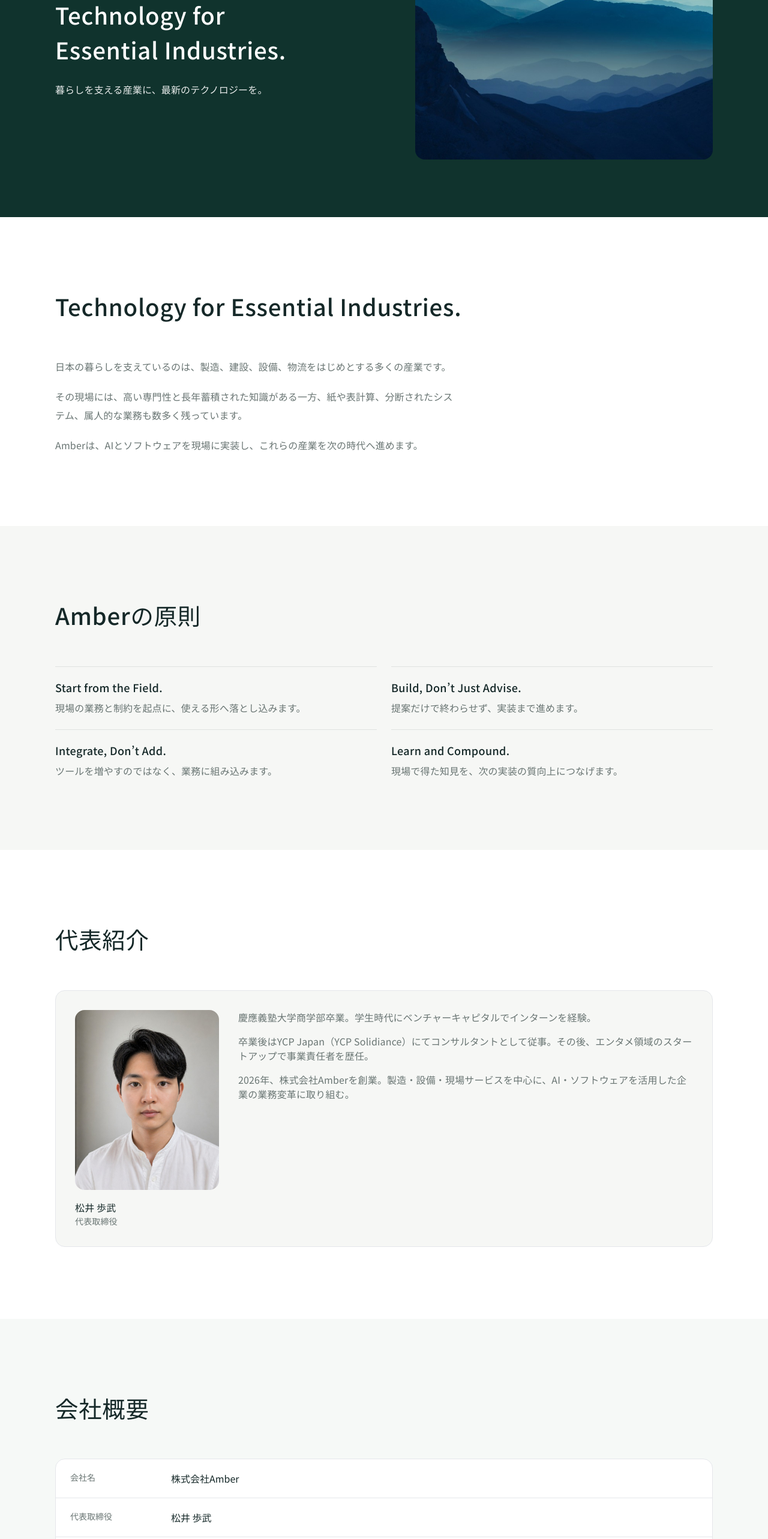
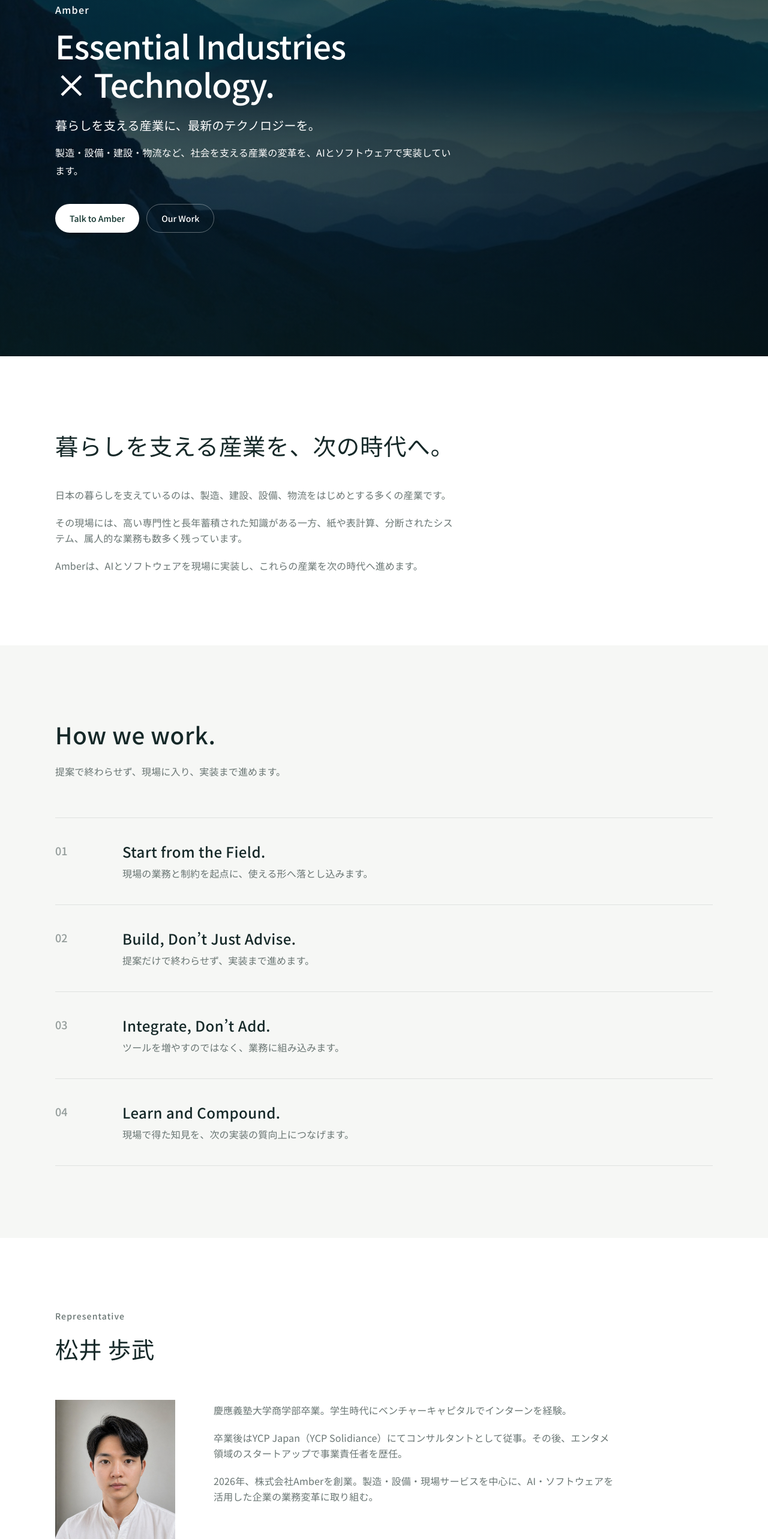
Before and after one commit to ayuuum/Amber_HP, a Next.js app: page /company in a window 1280 px wide. Shown: the part 234-2800 px from the top of the page at 60% size. Built offline with nearby package versions, Linux system fonts and the light colour scheme; no server answers.

Commit message:
refactor: Companyページを刷新し、TOPから Real Operations を外す
会社ページをフルブリード構成に作り直し、TOPの重複セクションを削除して情報設計を整理する。

Co-authored-by: Cursor <cursoragent@cursor.com>

```diff
--- a/app/company/page.tsx
+++ b/app/company/page.tsx
@@ -3,9 +3,6 @@ import Image from 'next/image'
 import Link from 'next/link'
 import Header from '@/components/Header'
 import Footer from '@/components/Footer'
-import PageHero from '@/components/ui/PageHero'
-import SectionHeader from '@/components/ui/SectionHeader'
-import ContactCTA from '@/components/ui/ContactCTA'
 import CompanyContactRedirect from './CompanyContactRedirect'
 import { companyPage } from '@/data/services'
 import { buildContactHref } from '@/lib/contact'
@@ -13,92 +10,165 @@ import { siteUrl } from '@/lib/site-metadata'
 import FadeUp from '@/components/home/FadeUp'
 
 export const metadata: Metadata = {
-  title: '会社情報',
-  description: '現場が回り続ける仕組みを、技術で実装する。株式会社Amberのミッション、原則、代表、会社概要。',
+  title: 'Company | Essential Industries × Technology',
+  description:
+    '暮らしを支える産業に、最新のテクノロジーを。株式会社Amberのミッション、原則、代表、会社概要。',
   alternates: { canonical: `${siteUrl}/company` },
 }
 
 export default function CompanyPage() {
+  const contactHref = buildContactHref('company')
+  const { hero, mission, principles, representative, profile, cta } = companyPage
+
   return (
     <main className="min-h-screen bg-white">
       <CompanyContactRedirect />
       <Header />
-      <PageHero
-        tone="dark"
-        eyebrow="Company"
-        headingLines={companyPage.hero.headingLines}
-        body={companyPage.hero.body}
-        image={{ src: '/images/about-mission-mountain.png', alt: 'Amberのミッションを表すイメージ' }}
-      />
 
-      <section className="home-section bg-white">
-        <div className="home-container">
-          <FadeUp>
-            <SectionHeader heading={companyPage.mission.headingLines} />
-          </FadeUp>
-          <div className="max-w-2xl space-y-5">
-            {companyPage.mission.paragraphs.map((p) => (
-              <p key={p.slice(0, 20)} className="text-base leading-[1.9] text-secondary">
-                {p}
-              </p>
-            ))}
+      {/* Hero — full-bleed */}
+      <section className="relative flex min-h-[70vh] items-end md:min-h-[828px] md:items-center">
+        <div className="absolute inset-0 overflow-hidden">
+          <Image
+            src={hero.image}
+            alt={hero.imageAlt}
+            fill
+            priority
+            className="object-cover object-center"
+            sizes="100vw"
+          />
+          <div
+            className="absolute inset-0 bg-[linear-gradient(90deg,rgba(0,0,0,0.28)_0%,rgba(0,0,0,0.38)_55%,rgba(0,0,0,0.48)_100%),linear-gradient(0deg,rgba(16,51,45,0.55)_0%,rgba(16,51,45,0.18)_45%,rgba(16,51,45,0.4)_100%)]"
+            aria-hidden
+          />
+        </div>
+
+        <div className="home-container relative z-10 w-full pb-16 pt-28 md:pb-24 md:pt-32">
+          <div className="max-w-3xl">
+            <p className="mb-4 text-sm font-medium tracking-[0.08em] text-white md:text-base">
+              {hero.brand}
+            </p>
+            <h1 className="home-hero-title mb-5 md:mb-6">{hero.heading}</h1>
+            <p className="mb-4 max-w-2xl text-lg font-medium leading-relaxed !text-white md:text-xl">
+              {hero.subheading}
+            </p>
+            <p className="mb-10 max-w-2xl text-base leading-[1.9] !text-white">{hero.body}</p>
+            <div className="flex flex-col gap-3 sm:flex-row sm:items-center">
+              <Link href={contactHref} className="btn-pill-on-dark w-full sm:w-auto">
+                {hero.primaryCta}
+              </Link>
+              <Link href={hero.secondaryHref} className="btn-pill-ghost-on-dark w-full sm:w-auto">
+                {hero.secondaryCta}
+              </Link>
+            </div>
           </div>
         </div>
       </section>
 
-      <section className="home-section bg-off-white">
+      {/* Mission — body-led, no repeated tagline */}
+      <section className="home-section bg-white" aria-labelledby="company-mission-heading">
         <div className="home-container">
           <FadeUp>
-            <SectionHeader heading="Amberの原則" />
+            <div className="max-w-3xl">
+              <h2 id="company-mission-heading" className="home-h2 mb-8 md:mb-10">
+                {mission.lead}
+              </h2>
+              <div className="space-y-5">
+                {mission.paragraphs.map((p) => (
+                  <p key={p.slice(0, 24)} className="home-body max-w-2xl text-pretty">
+                    {p}
+                  </p>
+                ))}
+              </div>
+            </div>
           </FadeUp>
-          <ul className="grid gap-6 md:grid-cols-2">
-            {companyPage.principles.map((item) => (
-              <li key={item.title} className="border-t border-sequoia-black/10 pt-5">
-                <h3 className="mb-2 text-lg font-medium text-sequoia-black">{item.title}</h3>
-                <p className="text-sm leading-relaxed text-secondary md:text-base">{item.description}</p>
-              </li>
-            ))}
-          </ul>
         </div>
       </section>
 
-      <section className="home-section bg-white">
+      {/* Principles — large typography list */}
+      <section className="home-section bg-off-white" aria-labelledby="company-principles-heading">
         <div className="home-container">
           <FadeUp>
-            <SectionHeader heading="代表紹介" />
+            <div className="mb-12 max-w-3xl md:mb-16">
+              <h2 id="company-principles-heading" className="home-h2 mb-5">
+                {principles.heading}
+              </h2>
+              <p className="home-body max-w-2xl">{principles.lead}</p>
+            </div>
           </FadeUp>
-          <div className="home-card grid gap-8 border border-sequoia-black/8 bg-off-white p-6 md:grid-cols-[240px_1fr] md:p-8">
-            <div>
-              <div className="relative aspect-[4/5] overflow-hidden rounded-2xl">
+
+          <ol className="divide-y divide-sequoia-black/10 border-y border-sequoia-black/10">
+            {principles.items.map((item, index) => (
+              <li
+                key={item.title}
+                className="grid gap-4 py-8 md:grid-cols-[4.5rem_minmax(0,1fr)] md:gap-10 md:py-10"
+              >
+                <span className="font-medium tabular-nums text-secondary/70 md:text-lg">
+                  {String(index + 1).padStart(2, '0')}
+                </span>
+                <div>
+                  <h3 className="mb-2 text-xl font-medium text-sequoia-black md:text-2xl">
+                    {item.title}
+                  </h3>
+                  <p className="max-w-2xl text-sm leading-relaxed text-secondary md:text-base">
+                    {item.description}
+                  </p>
+                </div>
+              </li>
+            ))}
+          </ol>
+        </div>
+      </section>
+
+      {/* Representative — no card */}
+      <section className="home-section bg-white" aria-labelledby="company-rep-heading">
+        <div className="home-container">
+          <FadeUp>
+            <p className="home-label mb-4">{representative.heading}</p>
+            <h2 id="company-rep-heading" className="home-h2 mb-10 md:mb-14">
+              {representative.name}
+            </h2>
+          </FadeUp>
+
+          <div className="grid items-start gap-8 md:grid-cols-[180px_minmax(0,1fr)] md:gap-12 lg:grid-cols-[200px_minmax(0,1fr)] lg:gap-16">
+            <div className="w-40 md:w-full">
+              <div className="relative aspect-[4/5] overflow-hidden bg-off-white">
                 <Image
-                  src={companyPage.representative.photo}
-                  alt={`${companyPage.representative.title} ${companyPage.representative.name}の写真`}
+                  src={representative.photo}
+                  alt={`${representative.title} ${representative.name}の写真`}
                   fill
                   className="object-cover"
-                  sizes="240px"
+                  sizes="(max-width:768px) 160px, 200px"
                 />
               </div>
-              <p className="mt-4 font-medium text-sequoia-black">{companyPage.representative.name}</p>
-              <p className="text-sm text-secondary">{companyPage.representative.title}</p>
+              <p className="mt-3 text-sm text-secondary">{representative.title}</p>
             </div>
-            <div className="space-y-4 text-sm leading-relaxed text-secondary md:text-base">
-              {companyPage.representative.bio.map((p) => (
-                <p key={p.slice(0, 24)}>{p}</p>
+            <div className="space-y-5 pt-1">
+              {representative.bio.map((p) => (
+                <p key={p.slice(0, 24)} className="home-body max-w-2xl text-pretty">
+                  {p}
+                </p>
               ))}
             </div>
           </div>
         </div>
       </section>
 
-      <section className="home-section bg-light-green/40">
+      {/* Profile — simple definition list */}
+      <section className="home-section bg-off-white" aria-labelledby="company-profile-heading">
         <div className="home-container">
           <FadeUp>
-            <SectionHeader heading="会社概要" />
+            <h2 id="company-profile-heading" className="home-h2 mb-10 md:mb-14">
+              {profile.heading}
+            </h2>
           </FadeUp>
-          <dl className="home-card divide-y divide-sequoia-black/8 border border-sequoia-black/8 bg-white">
-            {companyPage.profile.map((row) => (
-              <div key={row.label} className="grid gap-2 px-6 py-5 md:grid-cols-[160px_1fr]">
-                <dt className="text-sm font-medium text-secondary">{row.label}</dt>
+
+          <dl className="max-w-3xl divide-y divide-sequoia-black/10 border-y border-sequoia-black/10">
+            {profile.rows.map((row) => (
+              <div
+                key={row.label}
+                className="grid gap-2 py-5 md:grid-cols-[9rem_minmax(0,1fr)] md:gap-8 md:py-6"
+              >
+                <dt className="text-sm text-secondary">{row.label}</dt>
                 <dd className="text-sm leading-relaxed text-sequoia-black md:text-base">{row.value}</dd>
               </div>
             ))}
@@ -106,19 +176,35 @@ export default function CompanyPage() {
         </div>
       </section>
 
-      <section className="home-section bg-white">
-        <div className="home-container text-center">
-          <h2 className="home-h3 mb-4">Amberへの相談・協業について</h2>
-          <p className="home-body mx-auto mb-8 max-w-xl">
-            AI活用支援、協業、その他のご相談はお問い合わせフォームよりご連絡ください。
-          </p>
-          <Link href={buildContactHref('company')} className="btn-pill-primary-solid inline-flex">
-            お問い合わせ
-          </Link>
+      {/* Single CTA */}
+      <section className="relative overflow-hidden" aria-labelledby="company-cta-heading">
+        <div className="absolute inset-0">
+          <Image
+            src="/images/brand/method-forest.jpg"
+            alt=""
+            fill
+            className="object-cover object-center"
+            sizes="100vw"
+            aria-hidden
+          />
+          <div className="absolute inset-0 bg-dark-green/70" aria-hidden />
+        </div>
+        <div className="home-container relative z-10 py-16 md:py-20 lg:py-[7.5rem]">
+          <div className="mx-auto max-w-2xl text-center">
+            <h2 id="company-cta-heading" className="home-h2 mb-6 !text-white">
+              {cta.heading}
+            </h2>
+            <p className="mx-auto mb-10 max-w-xl text-base leading-[1.625] !text-white">{cta.body}</p>
+            <Link
+              href={contactHref}
+              className="btn-pill-primary-solid inline-flex min-h-12 w-full px-8 sm:w-auto"
+            >
+              {cta.label}
+            </Link>
+          </div>
         </div>
       </section>
 
-      <ContactCTA source="company" />
       <Footer />
     </main>
   )
--- a/app/page.tsx
+++ b/app/page.tsx
@@ -6,7 +6,6 @@ import MissionSection from '@/components/home/MissionSection'
 import IndustriesSection from '@/components/home/IndustriesSection'
 import WhatWeDoSection from '@/components/home/WhatWeDoSection'
 import WhatWeBuildSection from '@/components/home/WhatWeBuildSection'
-import RealOperationsSection from '@/components/home/RealOperationsSection'
 import CaseStudies from '@/components/home/CaseStudies'
 import HowWeWorkSection from '@/components/home/HowWeWorkSection'
 import CompanyTeaserSection from '@/components/home/CompanyTeaserSection'
@@ -42,7 +41,6 @@ export default function Home() {
       <IndustriesSection />
       <WhatWeDoSection />
       <WhatWeBuildSection />
-      <RealOperationsSection />
       <CaseStudies />
       <HowWeWorkSection />
       <CompanyTeaserSection />
--- a/components/home/DomainsSection.tsx
+++ b/components/home/DomainsSection.tsx
@@ -16,7 +16,7 @@ const domainImages: Record<(typeof implementationDomains)[number]['id'], { src:
   },
 }
 
-/** 下層互換用。TOPでは WhatWeBuild / RealOperations を使用。 */
+/** 下層互換用。TOPでは WhatWeBuild を使用。 */
 export default function DomainsSection() {
   return (
     <section id="domains" className="home-section scroll-mt-24 bg-white" aria-labelledby="domains-heading">
--- a/data/home.ts
+++ b/data/home.ts
@@ -40,12 +40,6 @@ export const whatWeBuildSection = {
   lead: '現場の業務に合わせて、必要な仕組みを設計・実装します。',
 } as const
 
-export const realOperationsSection = {
-  heading: 'We Transform Real Operations.',
-  lead: 'Amberが扱うのは、単発のAI活用ではなく、実際の業務プロセス。',
-  closing: 'AI・ソフトウェア・データを組み合わせ、業務全体がつながる仕組みを構築します。',
-} as const
-
 export const casesSection = {
   heading: 'Transforming Essential Operations.',
   lead: 'どの産業の、どの業務を、どう変えたか。取り組みの一例です。',
--- a/data/services.ts
+++ b/data/services.ts
@@ -116,24 +116,36 @@ export const aiSolutionPage = {
 
 export const companyPage = {
   hero: {
-    headingLines: ['Technology for Essential Industries.'] as const,
-    body: '暮らしを支える産業に、最新のテクノロジーを。',
+    brand: 'Amber',
+    heading: 'Essential Industries × Technology.',
+    subheading: '暮らしを支える産業に、最新のテクノロジーを。',
+    body: '製造・設備・建設・物流など、社会を支える産業の変革を、AIとソフトウェアで実装しています。',
+    image: '/images/about-mission-mountain.png',
+    imageAlt: '霧に包まれた山並み',
+    primaryCta: 'Talk to Amber',
+    secondaryCta: 'Our Work',
+    secondaryHref: '/cases',
   },
   mission: {
-    headingLines: ['Technology for Essential Industries.'] as const,
+    lead: '暮らしを支える産業を、次の時代へ。',
     paragraphs: [
       '日本の暮らしを支えているのは、製造、建設、設備、物流をはじめとする多くの産業です。',
       'その現場には、高い専門性と長年蓄積された知識がある一方、紙や表計算、分断されたシステム、属人的な業務も数多く残っています。',
       'Amberは、AIとソフトウェアを現場に実装し、これらの産業を次の時代へ進めます。',
     ],
   },
-  principles: [
+  principles: {
+    heading: 'How we work.',
+    lead: '提案で終わらせず、現場に入り、実装まで進めます。',
+    items: [
       { title: 'Start from the Field.', description: '現場の業務と制約を起点に、使える形へ落とし込みます。' },
       { title: 'Build, Don’t Just Advise.', description: '提案だけで終わらせず、実装まで進めます。' },
       { title: 'Integrate, Don’t Add.', description: 'ツールを増やすのではなく、業務に組み込みます。' },
       { title: 'Learn and Compound.', description: '現場で得た知見を、次の実装の質向上につなげます。' },
     ],
+  },
   representative: {
+    heading: 'Representative',
     name: '松井 歩武',
     title: '代表取締役',
     photo: '/images/ceo-photo.png',
@@ -143,7 +155,9 @@ export const companyPage = {
       '2026年、株式会社Amberを創業。製造・設備・現場サービスを中心に、AI・ソフトウェアを活用した企業の業務変革に取り組む。',
     ],
   },
-  profile: [
+  profile: {
+    heading: 'Company',
+    rows: [
       { label: '会社名', value: '株式会社Amber' },
       { label: '代表取締役', value: '松井 歩武' },
       { label: '設立', value: '2026年' },
@@ -155,6 +169,12 @@ export const companyPage = {
       { label: '取引銀行', value: 'GMOあおぞらネット銀行、三井住友銀行' },
       { label: '所在地', value: '〒105-0001 東京都港区虎ノ門３丁目１−１ 2階' },
     ],
+  },
+  cta: {
+    heading: 'Technology for Essential Industries.',
+    body: '業務やシステムの課題からご相談ください。',
+    label: 'Talk to Amber',
+  },
 } as const
 
 export const contactPage = {
--- a/lib/i18n/messages.ts
+++ b/lib/i18n/messages.ts
@@ -106,18 +106,6 @@ const ja = {
         knowledge: '社内の知識・情報を活用する仕組み',
         workflow: '複雑な業務プロセスの自動化',
         data: '分断されたデータ・システムの連携',
-      },
-    },
-    operations: {
-      heading: 'We Transform Real Operations.',
-      lead: 'Amberが扱うのは、単発のAI活用ではなく、実際の業務プロセス。',
-      closing: 'AI・ソフトウェア・データを組み合わせ、業務全体がつながる仕組みを構築します。',
-      flow: {
-        inspection: '点検',
-        decision: '判断・承認',
-        repair: '修繕',
-        reporting: '報告',
-        billing: '請求',
       },
     },
     cases: {
@@ -279,18 +267,6 @@ const en = {
         data: 'Integration across fragmented data and systems',
       },
     },
-    operations: {
-      heading: 'We Transform Real Operations.',
-      lead: 'Amber works on end-to-end operational processes—not one-off AI experiments.',
-      closing: 'We combine AI, software, and data so entire workflows connect as one system.',
-      flow: {
-        inspection: 'Inspection',
-        decision: 'Decision / approval',
-        repair: 'Repair',
-        reporting: 'Reporting',
-        billing: 'Billing',
-      },
-    },
     cases: {
       heading: 'Transforming Essential Operations.',
       lead: 'Which industry. Which operation. What changed. A few examples.',
```
Also changed, not shown: components/home/RealOperationsSection.tsx (deleted, +0 -37 lines), data/offerings.ts (+0 -8 lines). Lines whose indentation alone changed are shown as unchanged.
